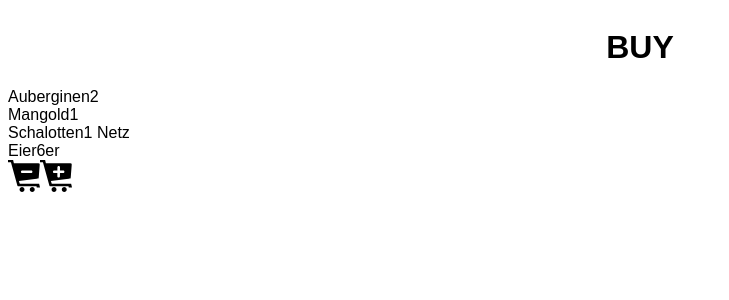
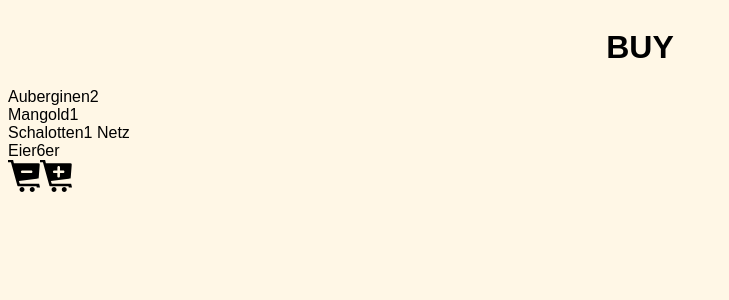
Before and after one commit to rheimers/buy-app, a React (Create React App) app: page / in a window 1280 px wide. Shown: the top 300 px of the page, without its empty margins (0-729 px from the left). Built offline with nearby package versions, Linux system fonts and the light colour scheme; data requests are answered from the project's data file.

Commit message:
Add background-color

```diff
--- a/db.json
+++ b/db.json
@@ -24,6 +24,16 @@
       "item": "",
       "qty": "",
       "id": 5
+    },
+    {
+      "item": "",
+      "qty": "",
+      "id": 6
+    },
+    {
+      "item": "",
+      "qty": "",
+      "id": 7
     }
   ]
 }
--- a/src/GlobalStyles.js
+++ b/src/GlobalStyles.js
@@ -24,7 +24,7 @@ function GlobalStyles() {
           font-weight: 900;
         }
         :root {
-          --highlight-Color: #4462ff;
+          background-color: #fff7e6;
         }
       `}
     />
```
